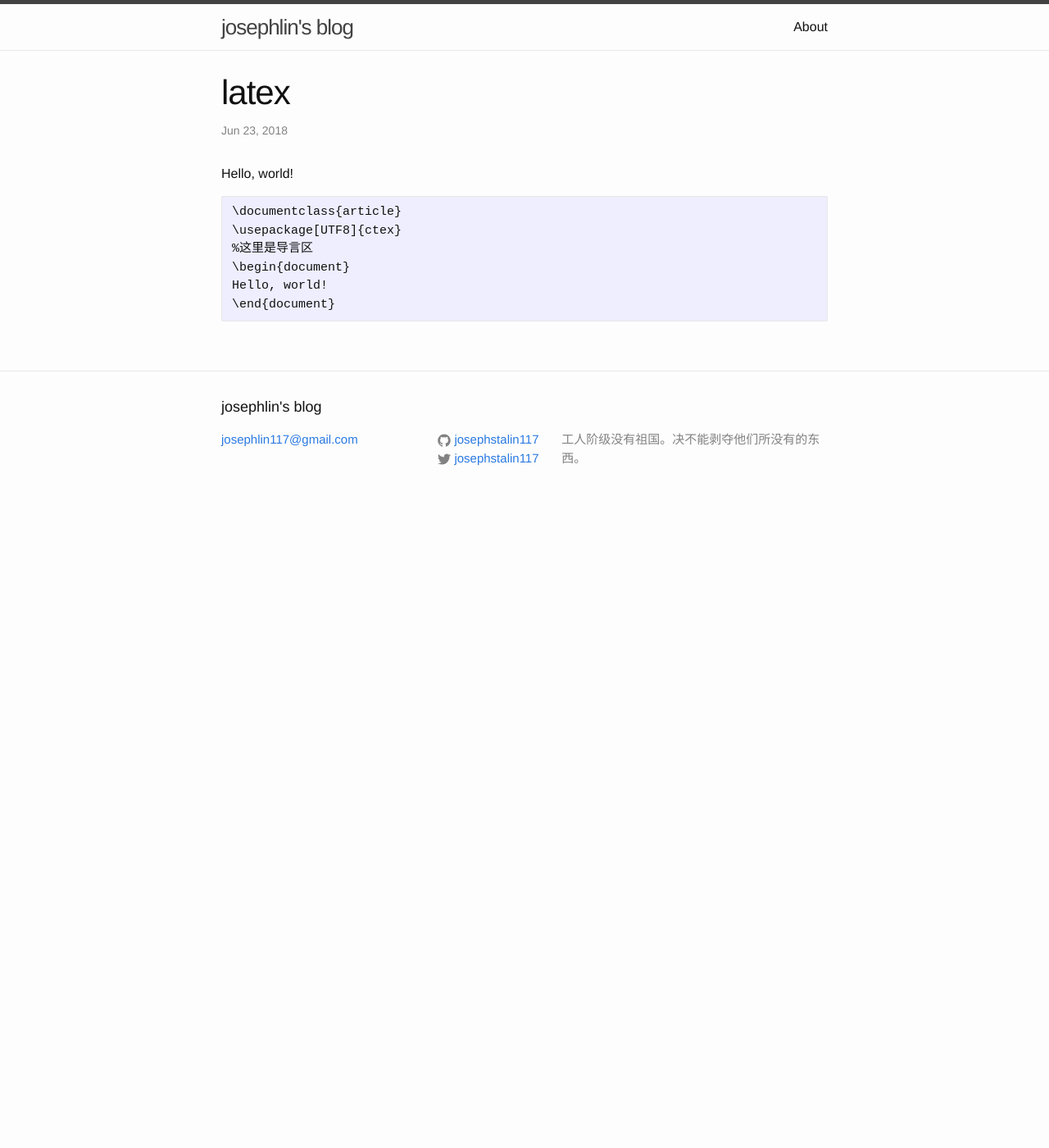
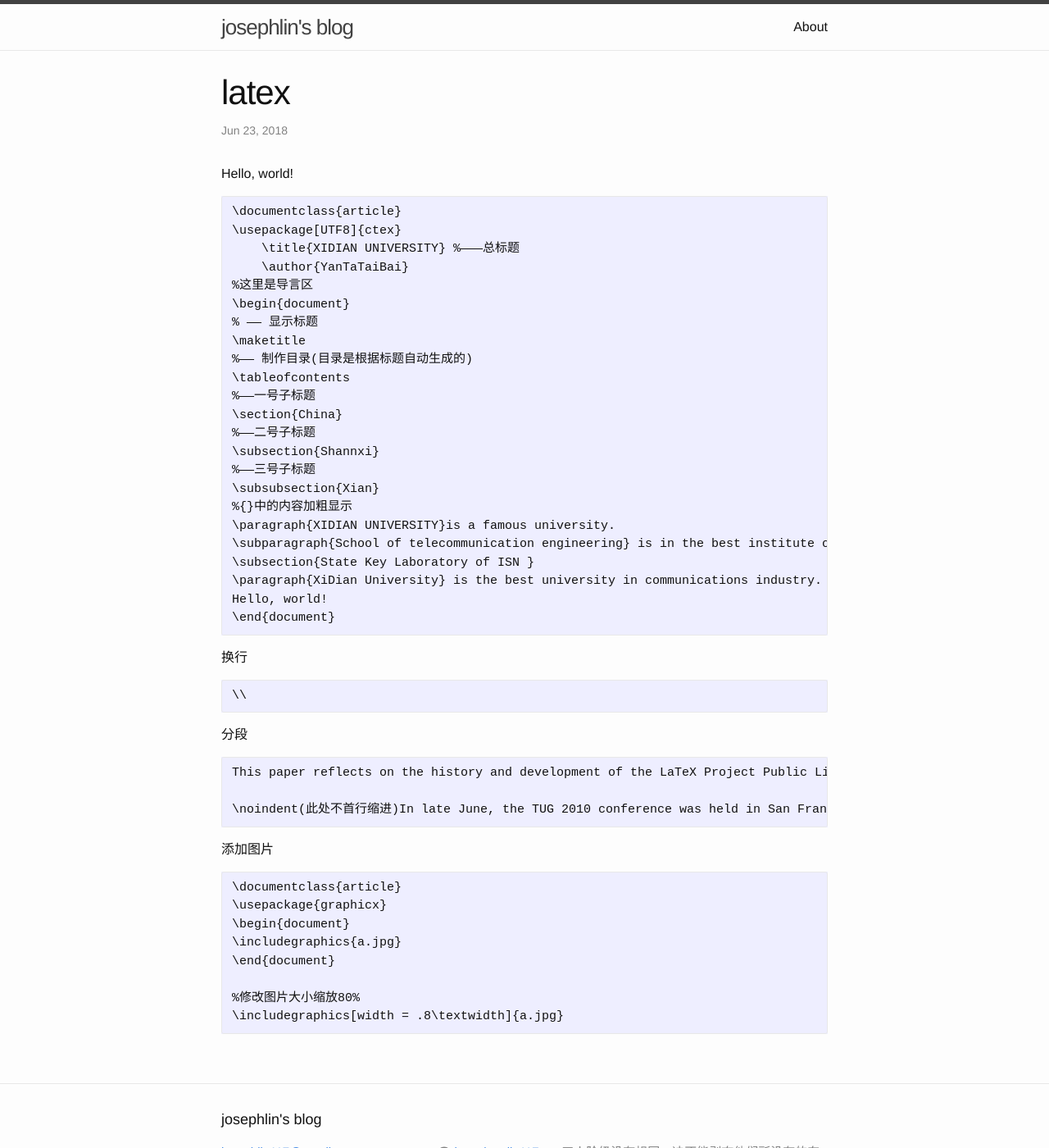
Before and after one commit to josephstalin117/josephstalin117.github.io, a Jekyll site: the page built from _posts/2018-6-23-latex.markdown, in a window 1280 px wide and 1400 px high. Shown: the whole window at 82% size. Built offline with Jekyll 4.4.1, drawn with Linux system fonts in a browser that asks for light colours.

Commit message:
add image function of latex

````diff
--- a/_posts/2018-6-23-latex.markdown
+++ b/_posts/2018-6-23-latex.markdown
@@ -9,8 +9,49 @@
 ```
 \documentclass{article}
 \usepackage[UTF8]{ctex}
+    \title{XIDIAN UNIVERSITY} %———总标题
+    \author{YanTaTaiBai}
 %这里是导言区
 \begin{document}
+% —— 显示标题
+\maketitle
+%—— 制作目录(目录是根据标题自动生成的)
+\tableofcontents
+%——一号子标题
+\section{China}
+%——二号子标题
+\subsection{Shannxi}
+%——三号子标题
+\subsubsection{Xian}
+%{}中的内容加粗显示
+\paragraph{XIDIAN UNIVERSITY}is a famous university.
+\subparagraph{School of telecommunication engineering} is in the best institute of XDU.
+\subsection{State Key Laboratory of ISN }
+\paragraph{XiDian University} is the best university in communications industry.
 Hello, world!
 \end{document}
 ```
+
+换行
+```
+\\
+```
+
+分段
+```
+This paper reflects on the history and development of the LaTeX Project Public License (LPPL) .\par %此处为分段
+
+\noindent(此处不首行缩进)In late June, the TUG 2010 conference was held in San Francisco to great success.
+```
+
+添加图片
+```
+\documentclass{article}
+\usepackage{graphicx}
+\begin{document}
+\includegraphics{a.jpg}
+\end{document}
+
+%修改图片大小缩放80%
+\includegraphics[width = .8\textwidth]{a.jpg}
+```
````
